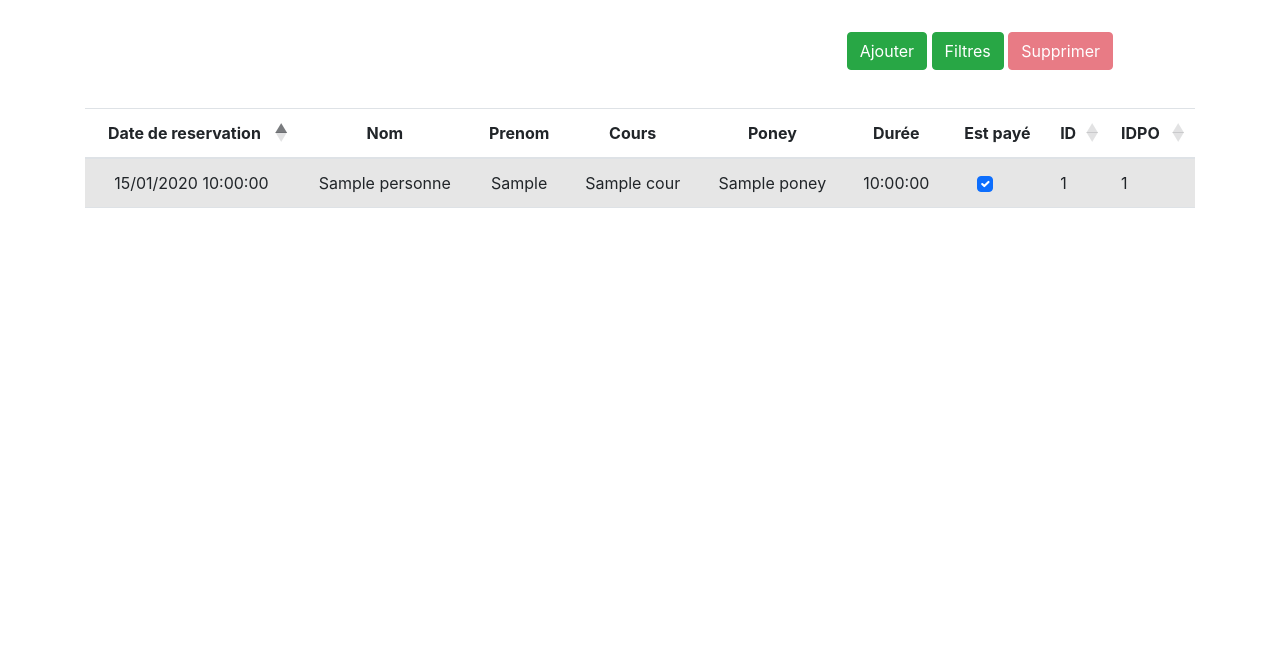
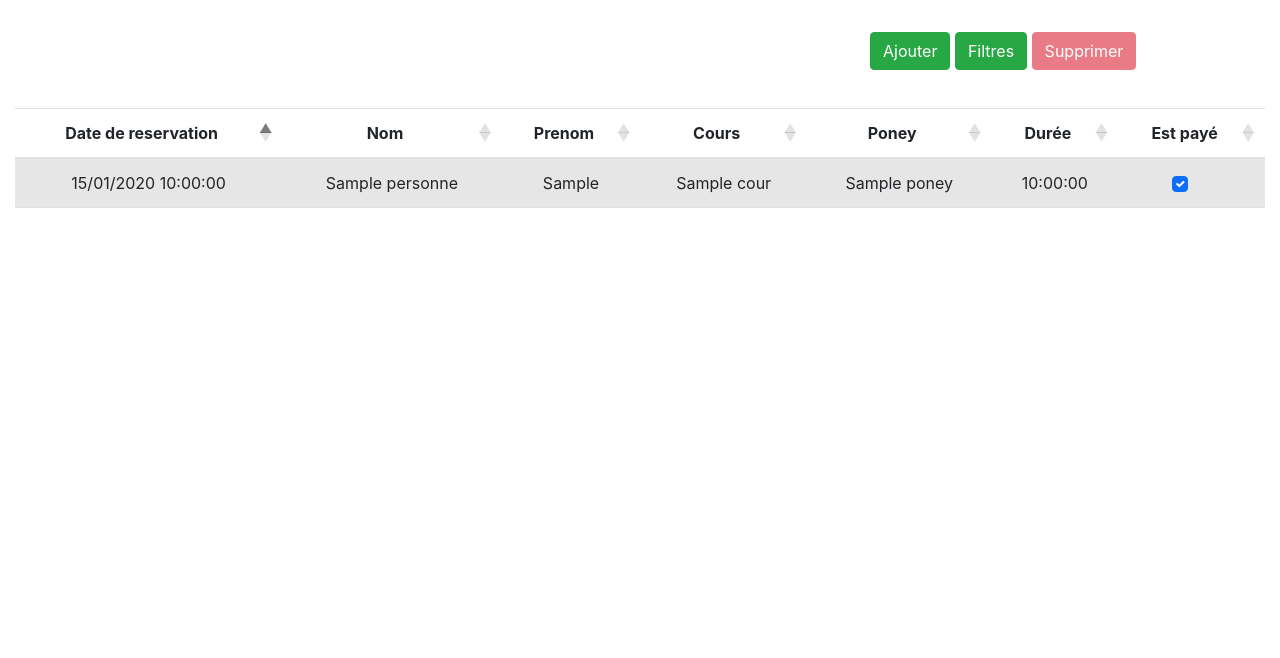
Before and after one commit to l-doudeau/SAE-Web-BD-R3.01, a Flask app: template flaskr/app/templates/gerer_reservations.html in a window 1280 px wide. Shown: the part 57-715 px from the top of the page. Run offline with Flask 2, Linux system fonts and the light colour scheme; the template is opened without the code that fills it: values that come from a table or form of the project are taken from there, others are empty; tables that the repository leaves empty hold one stand-in row (values such as "Sample post"); lists and menus that the app fills with data are empty; some libraries are stand-ins or nearby versions; some web fonts are replaced.

Commit message:
Correction table Reservation

```diff
--- a/flaskr/app/templates/gerer_reservations.html
+++ b/flaskr/app/templates/gerer_reservations.html
@@ -5,6 +5,9 @@
         margin: 1em;
     }
 
+    .a{
+        display: none;
+    }
     #loader-background {
         position: fixed;
         top: 0;
@@ -24,7 +27,7 @@
 </style>
 <body>
     <section>
-        <div class="container">
+        <div class="container-fluid">
             <div class="row">
                 <div class="row">
                     <div class="col-12 col-md-8"></div>
@@ -373,19 +376,19 @@
             },
 
             columns: [
-                {data: 'jmahms',className: "dt-center",orderable:false,"render" : function (data) {
+                {data: 'jmahms',className: "dt-center",orderable:true,"render" : function (data) {
                     let m = new Date(data);
                     var date = moment.utc(m).format('DD/MM/YYYY HH:mm:ss');
                     return date
                 }
             },
-                {data: 'nomp',orderable:false,className: "dt-center",id : {data:"id"}
+                {data: 'nomp',orderable:true,className: "dt-center",id : {data:"id"}
             },
-                {data: 'prenomp',orderable:false,className: "dt-center"},
-                {data: 'nomc',orderable:false,className: "dt-center"},
-                {data: 'nompo',orderable:false,className: "dt-center"},
-                {data: 'duree',orderable:false,className: "dt-center"},
-                {data: 'a_paye',orderable:false,className: "dt-center", "render":function (data, type, row) {
+                {data: 'prenomp',orderable:true,className: "dt-center"},
+                {data: 'nomc',orderable:true,className: "dt-center"},
+                {data: 'nompo',orderable:true,className: "dt-center"},
+                {data: 'duree',orderable:true,className: "dt-center"},
+                {data: 'a_paye',orderable:true,className: "dt-center", "render":function (data, type, row) {
                           return (data === true) ? '<input class="form-check-input" type="checkbox" value="" onclick="save(this)" id="flexCheckChecked" checked>':'<input class="form-check-input" onclick="save(this)" type="checkbox" value="" id="flexCheckChecked">'} },
                 {data: "id",className:"a"},
                 {data:"idpo",className:"a"}
```
